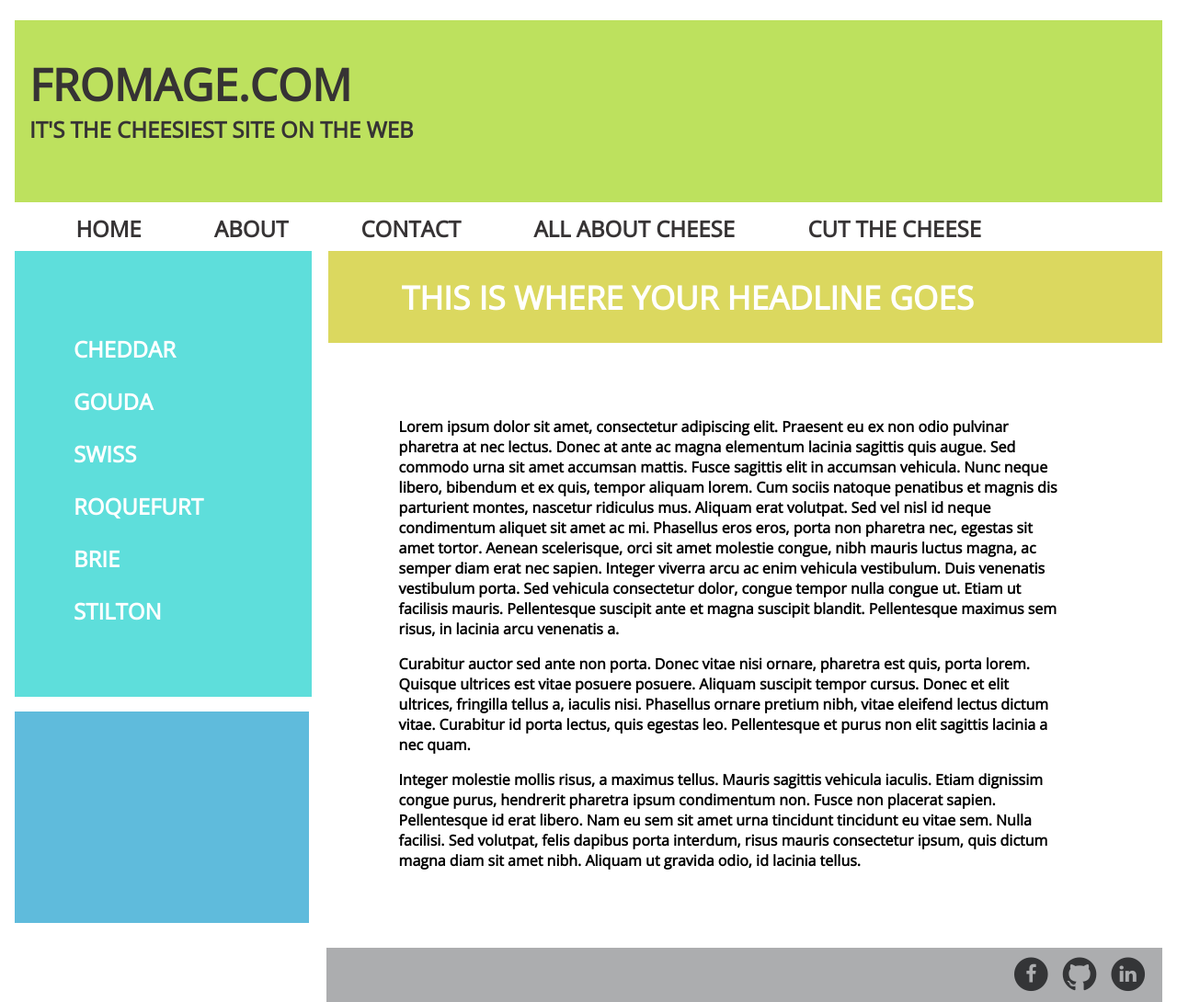
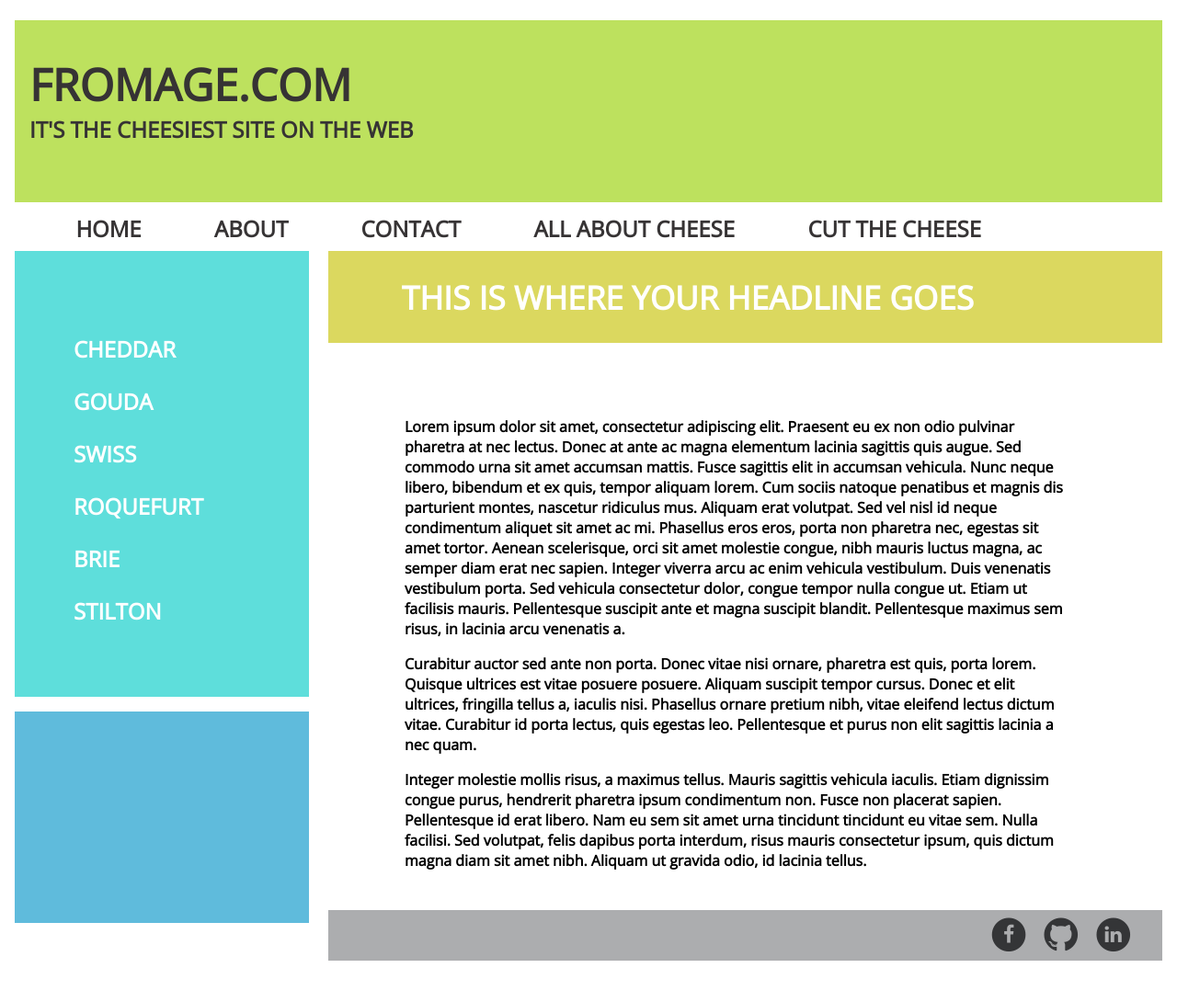
Before and after one commit to tevenson/week5-hw-mockup, a plain HTML site: page index.html in a window 1280 px wide. Shown: the whole page at 92% size. After the commit the page ends 1045 px from the top, so only its background shows below. Drawn offline with nearby package versions, Linux system fonts and the light colour scheme.

Commit message:
Minor changes.

```diff
--- a/index.html
+++ b/index.html
@@ -47,17 +47,25 @@
     </article>
 
     <footer>
-        <span class="fa-stack fa-lg">
-            <i class="fa fa-circle fa-stack-2x"></i>
-            <i class="fa fa fa-linkedin fa-stack-1x fa-inverse"></i>
-        </span>
-        <span class="fa-stack fa-lg">
-            <i class="fa fa-github fa-stack-2x"></i>
-        </span>
-        <span class="fa-stack fa-lg">
-            <i class="fa fa-circle fa-stack-2x"></i>
-            <i class="fa fa-facebook fa-stack-1x fa-inverse"></i>
-        </span>
+        <ul>
+            <li>
+                <span class="fa-stack fa-lg">
+                    <i class="fa fa-circle fa-stack-2x"></i>
+                    <i class="fa fa-facebook fa-stack-1x fa-inverse"></i>
+                </span>
+            </li>
+            <li>
+                <span class="fa-stack fa-lg">
+                    <i class="fa fa-github fa-stack-2x"></i>
+                </span>
+            </li>
+            <li>
+                <span class="fa-stack fa-lg">
+                    <i class="fa fa-circle fa-stack-2x"></i>
+                    <i class="fa fa fa-linkedin fa-stack-1x fa-inverse"></i>
+                </span>
+            </li>
+        </ul>
     </footer>
 </body>
 
--- a/styles/stylesheet.css
+++ b/styles/stylesheet.css
@@ -56,7 +56,7 @@ header {
     margin-top: 1.4rem;
 }
 
-header .top {
+header div.top {
     padding: 2.3rem 0rem 3.9rem 1rem;
 }
 
@@ -65,7 +65,7 @@ header nav {
 }
 
 header nav li {
-    display:inline-block;
+    display: inline-block;
     margin-right: 4.7rem;
 }
 
@@ -75,11 +75,12 @@ header nav li a {
 
 div.left-column {
     float: left;
+    width: 20rem;
 }
 
 div.left-column nav {
-    margin: 0rem 1.2rem 1rem 0rem;
-    padding: 5.6rem 7.4rem 3.3rem 4rem;
+    margin-bottom: 1rem;
+    padding: 5.6rem 1rem 3.3rem 4rem;
     background-color: rgb(94, 222, 219);
 }
 
@@ -92,15 +93,17 @@ div.left-column li a {
 }
 
 div.left-column .box {
-    height:14.4rem;
-    width: 20rem
+    height: 14.4rem;
+}
+
+article {
+    margin-left: 21.3rem;
 }
 
 article h3 {
     background-color: rgb(219, 216, 95);
     font-size: 2.2rem;
     color: white;
-    margin-left: 21.3rem;
     margin-bottom: 5rem;
     padding: 1.6rem 0rem 1.6rem 5rem;
 }
@@ -108,25 +111,27 @@ article h3 {
 article p {
     font-weight: bold;
     width: 45rem;
-    margin-left: 26.1rem;
+    margin-left: 5.2rem;
     padding-bottom: 1rem
 }
 
 footer {
+    margin-left: 21.3rem;
     margin-top: 1.7rem;
-    float:right;
     background-color: rgb(172, 173, 175);
     color: rgb(52, 53, 55);
-    width: 54.8rem;
-    display:inline-block;
-    padding: 0.5rem 1rem 0.5rem 1rem;
+    padding: 0.4rem 2rem;
+    text-align: right;
 }
 
-.fa-inverse {
-    color: rgb(172, 173, 175);
+footer li {
+    display:inline-block;
 }
 
 footer span {
-    float: right;
     margin-left: 10px
 }
+
+footer .fa-inverse {
+    color: rgb(172, 173, 175);
+}
```
